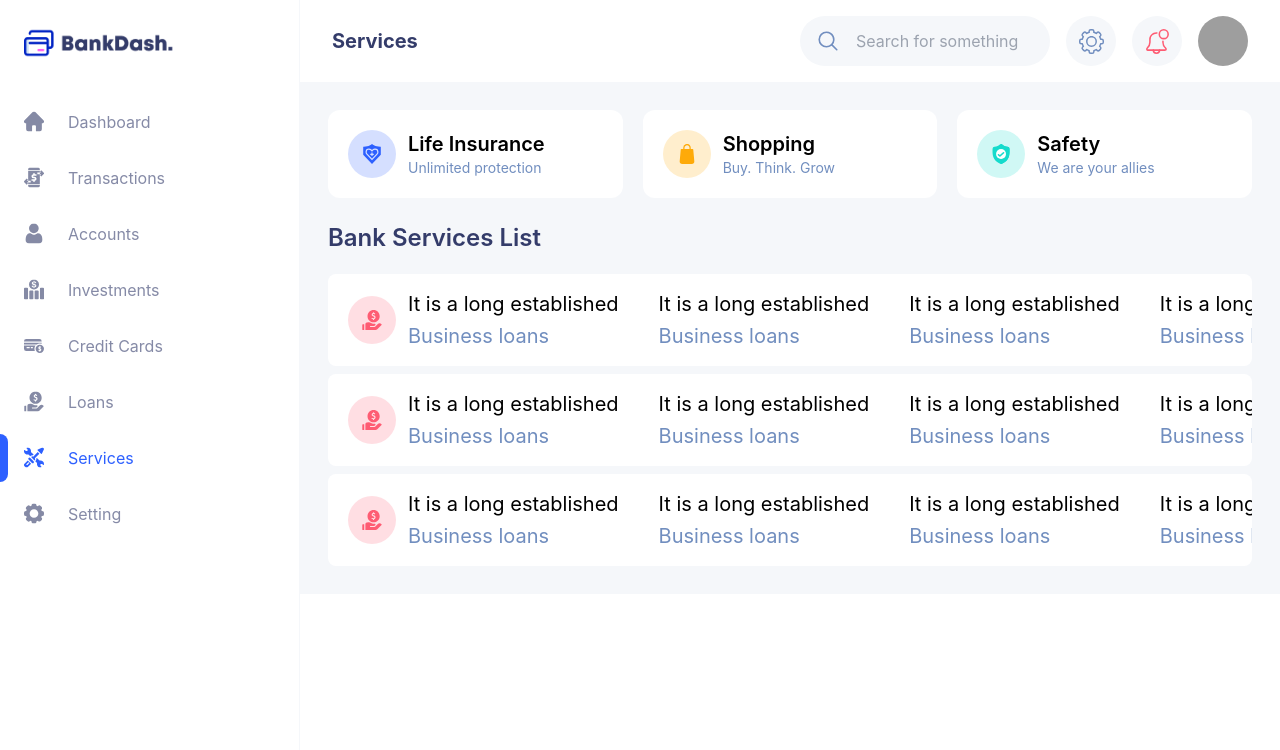
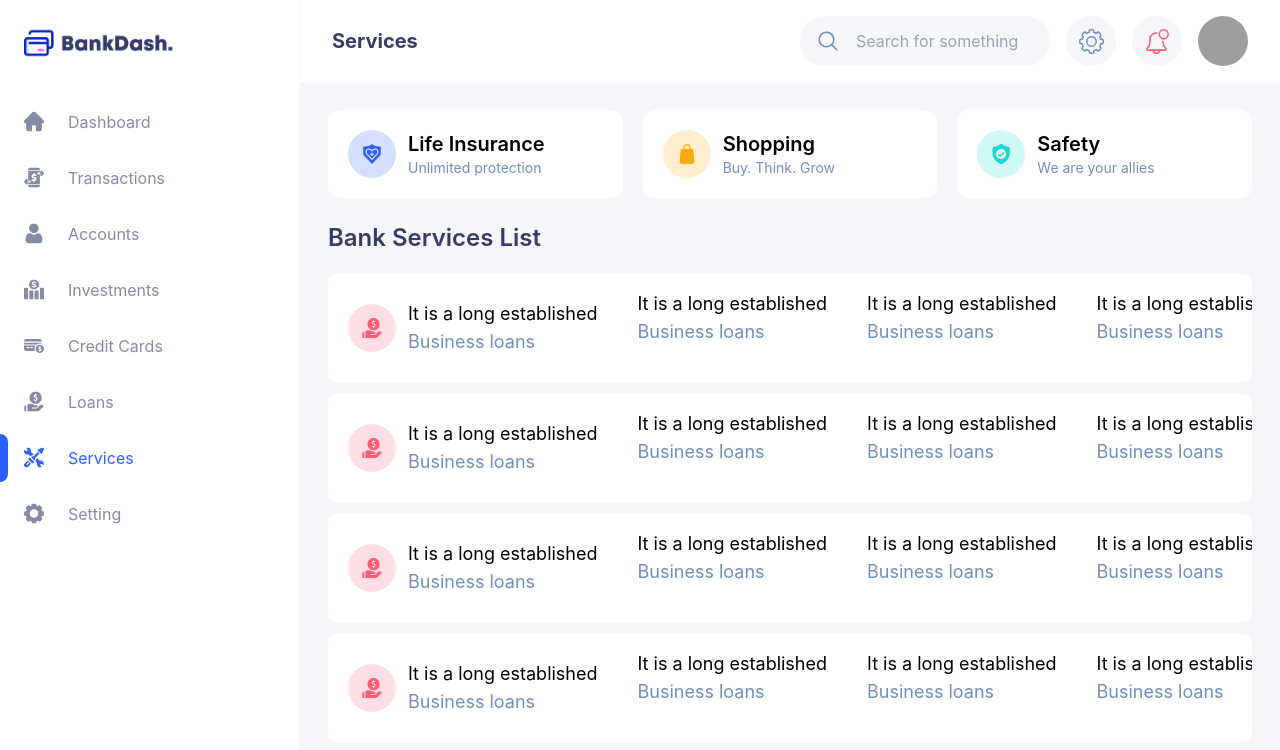
Before and after one commit to nafasebra/bankdash, a React (Vite) app: page /services in a window 1280 px wide. Shown: the top 750 px of the page. Built offline with nearby package versions, Linux system fonts and the light colour scheme; grey boxes are pictures that could not be loaded.

Commit message:
feat: change to some styles

```diff
--- a/src/components/layout/Body.tsx
+++ b/src/components/layout/Body.tsx
@@ -20,7 +20,7 @@ function Body(props: BodyProps) {
         <Sidebar active={pageName} />
         <main className='w-[calc(100%-300px)]'>
           <Navbar pageName={pageName} />
-          <section className='bg-light p-7 space-y-6'>
+          <section className='bg-light p-7 space-y-6 min-h-[calc(100vh-100px)]'>
             {children}
           </section>
         </main>
--- a/src/pages/services.tsx
+++ b/src/pages/services.tsx
@@ -35,7 +35,7 @@ function Services() {
       </div>
       <SectionWithTitle title="Bank Services List">
         <div className="overflow-x-hidden">
-          <div className="overflow-x-auto space-y-2">
+          <div className="overflow-x-auto space-y-3">
             <div className="bg-white rounded-lg flex gap-10 justify-between py-4 px-5">
               <div className="flex items-center gap-3">
                 <div className={`w-12 h-12 flex items-center justify-center rounded-full bg-magenta/20 text-magenta`}>
@@ -43,24 +43,24 @@ function Services() {
                     <SellIcon />
                   </div>
                 </div>
-                <div className="text-xl flex flex-col gap-1 whitespace-nowrap">
+                <div className="text-lg flex flex-col whitespace-nowrap">
                   <p className="text-black leading-0">It is a long established </p>
                   <p className="text-primary-400 leading-0">Business loans</p>
                 </div>
               </div>
-              <div className="text-xl flex flex-col gap-1 whitespace-nowrap">
+              <div className="text-lg flex flex-col whitespace-nowrap">
                 <p className="text-black leading-0">It is a long established </p>
                 <p className="text-primary-400 leading-0">Business loans</p>
               </div>
-              <div className="text-xl flex flex-col gap-1 whitespace-nowrap">
+              <div className="text-lg flex flex-col whitespace-nowrap">
                 <p className="text-black leading-0">It is a long established </p>
                 <p className="text-primary-400 leading-0">Business loans</p>
               </div>
-              <div className="text-xl flex flex-col gap-1 whitespace-nowrap">
+              <div className="text-lg flex flex-col whitespace-nowrap">
                 <p className="text-black leading-0">It is a long established </p>
                 <p className="text-primary-400 leading-0">Business loans</p>
               </div>
-              <a href="#" className="w-[150px] flex items-center justify-center py-2 px-4 rounded-full border-2 border-primary-400 text-primary-400 text-center text-lg">Download</a>
+              <a href="#" className="w-[150px] flex items-center justify-center py-2 px-4 rounded-full border-2 border-primary-400 text-primary-400 text-center text-lg">View details</a>
             </div>
             <div className="bg-white rounded-lg flex gap-10 justify-between py-4 px-5">
               <div className="flex items-center gap-3">
@@ -69,24 +69,24 @@ function Services() {
                     <SellIcon />
                   </div>
                 </div>
-                <div className="text-xl flex flex-col gap-1 whitespace-nowrap">
+                <div className="text-lg flex flex-col whitespace-nowrap">
                   <p className="text-black leading-0">It is a long established </p>
                   <p className="text-primary-400 leading-0">Business loans</p>
                 </div>
               </div>
-              <div className="text-xl flex flex-col gap-1 whitespace-nowrap">
+              <div className="text-lg flex flex-col whitespace-nowrap">
                 <p className="text-black leading-0">It is a long established </p>
                 <p className="text-primary-400 leading-0">Business loans</p>
               </div>
-              <div className="text-xl flex flex-col gap-1 whitespace-nowrap">
+              <div className="text-lg flex flex-col whitespace-nowrap">
                 <p className="text-black leading-0">It is a long established </p>
                 <p className="text-primary-400 leading-0">Business loans</p>
               </div>
-              <div className="text-xl flex flex-col gap-1 whitespace-nowrap">
+              <div className="text-lg flex flex-col whitespace-nowrap">
                 <p className="text-black leading-0">It is a long established </p>
                 <p className="text-primary-400 leading-0">Business loans</p>
               </div>
-              <a href="#" className="w-[150px] flex items-center justify-center py-2 px-4 rounded-full border-2 border-primary-400 text-primary-400 text-center text-lg">Download</a>
+              <a href="#" className="w-[150px] flex items-center justify-center py-2 px-4 rounded-full border-2 border-primary-400 text-primary-400 text-center text-lg">View details</a>
             </div>
             <div className="bg-white rounded-lg flex gap-10 justify-between py-4 px-5">
               <div className="flex items-center gap-3">
@@ -95,24 +95,50 @@ function Services() {
                     <SellIcon />
                   </div>
                 </div>
-                <div className="text-xl flex flex-col gap-1 whitespace-nowrap">
+                <div className="text-lg flex flex-col whitespace-nowrap">
                   <p className="text-black leading-0">It is a long established </p>
                   <p className="text-primary-400 leading-0">Business loans</p>
                 </div>
               </div>
-              <div className="text-xl flex flex-col gap-1 whitespace-nowrap">
+              <div className="text-lg flex flex-col whitespace-nowrap">
                 <p className="text-black leading-0">It is a long established </p>
                 <p className="text-primary-400 leading-0">Business loans</p>
               </div>
-              <div className="text-xl flex flex-col gap-1 whitespace-nowrap">
+              <div className="text-lg flex flex-col whitespace-nowrap">
                 <p className="text-black leading-0">It is a long established </p>
                 <p className="text-primary-400 leading-0">Business loans</p>
               </div>
-              <div className="text-xl flex flex-col gap-1 whitespace-nowrap">
+              <div className="text-lg flex flex-col whitespace-nowrap">
                 <p className="text-black leading-0">It is a long established </p>
                 <p className="text-primary-400 leading-0">Business loans</p>
               </div>
-              <a href="#" className="w-[150px] flex items-center justify-center py-2 px-4 rounded-full border-2 border-primary-400 text-primary-400 text-center text-lg">Download</a>
+              <a href="#" className="w-[150px] flex items-center justify-center py-2 px-4 rounded-full border-2 border-primary-400 text-primary-400 text-center text-lg">View details</a>
+            </div>
+            <div className="bg-white rounded-lg flex gap-10 justify-between py-4 px-5">
+              <div className="flex items-center gap-3">
+                <div className={`w-12 h-12 flex items-center justify-center rounded-full bg-magenta/20 text-magenta`}>
+                  <div className="w-6 h-6 flex items-center justify-center">
+                    <SellIcon />
+                  </div>
+                </div>
+                <div className="text-lg flex flex-col whitespace-nowrap">
+                  <p className="text-black leading-0">It is a long established </p>
+                  <p className="text-primary-400 leading-0">Business loans</p>
+                </div>
+              </div>
+              <div className="text-lg flex flex-col whitespace-nowrap">
+                <p className="text-black leading-0">It is a long established </p>
+                <p className="text-primary-400 leading-0">Business loans</p>
+              </div>
+              <div className="text-lg flex flex-col whitespace-nowrap">
+                <p className="text-black leading-0">It is a long established </p>
+                <p className="text-primary-400 leading-0">Business loans</p>
+              </div>
+              <div className="text-lg flex flex-col whitespace-nowrap">
+                <p className="text-black leading-0">It is a long established </p>
+                <p className="text-primary-400 leading-0">Business loans</p>
+              </div>
+              <a href="#" className="w-[150px] flex items-center justify-center py-2 px-4 rounded-full border-2 border-primary-400 text-primary-400 text-center text-lg">View details</a>
             </div>
           </div>
         </div>
```
